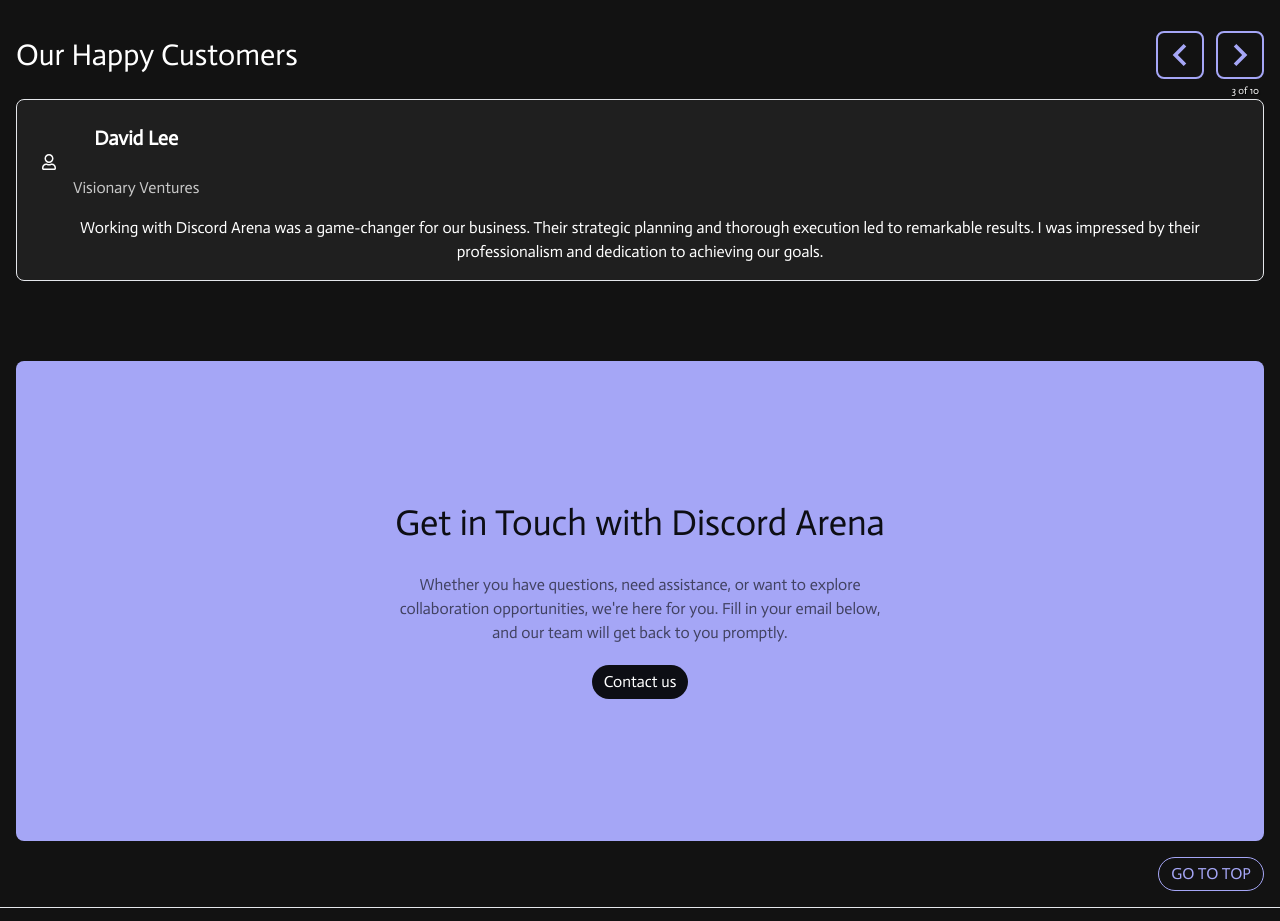
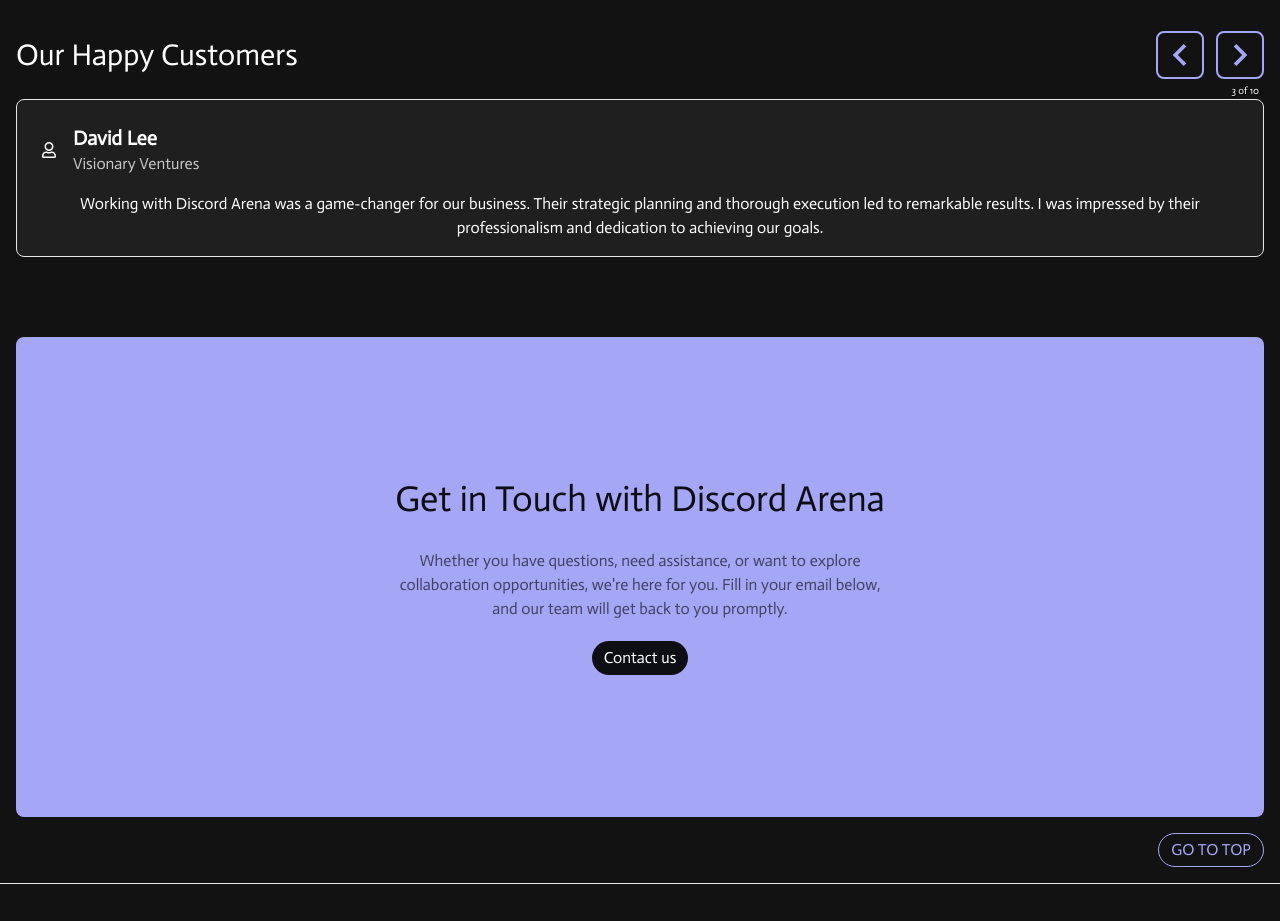
Before and after one commit to enggsatyamraj/CSET301_Assignment, a Next.js app: page / in a window 1280 px wide. Shown: the part 5080-6001 px from the top of the page. Built offline with nearby package versions, Linux system fonts and the light colour scheme.

Commit message:
some minor change

```diff
--- a/src/components/CustomerReview.jsx
+++ b/src/components/CustomerReview.jsx
@@ -150,9 +150,9 @@ const CustomerReview = () => {
             >
               <div className="flex items-center gap-4">
                 {comment.icons}
-                <div>
+                <div className="flex flex-col items-start">
                   <p className="text-xl font-semibold">{comment.name}</p>
-                  <br />
+                  {/* <br /> */}
                   <p className="opacity-75">{comment.company}</p>
                 </div>
               </div>
```
